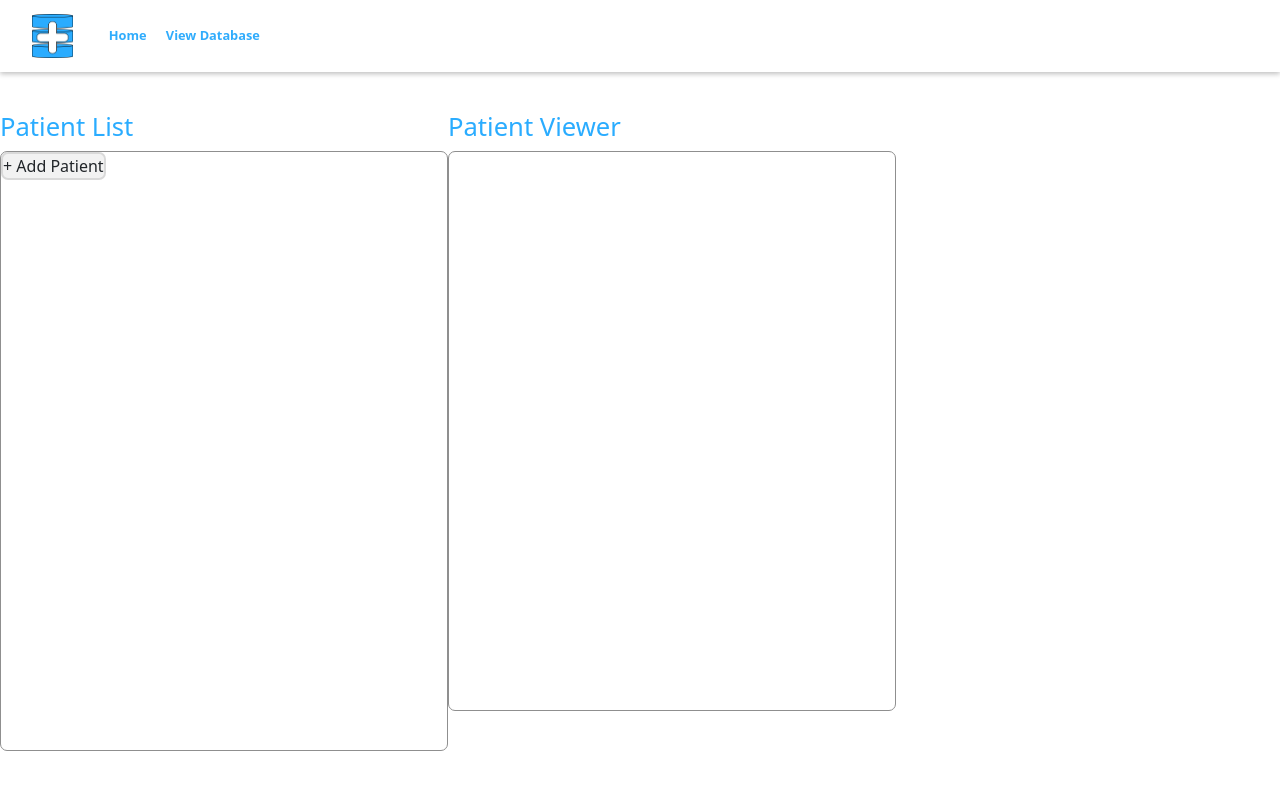
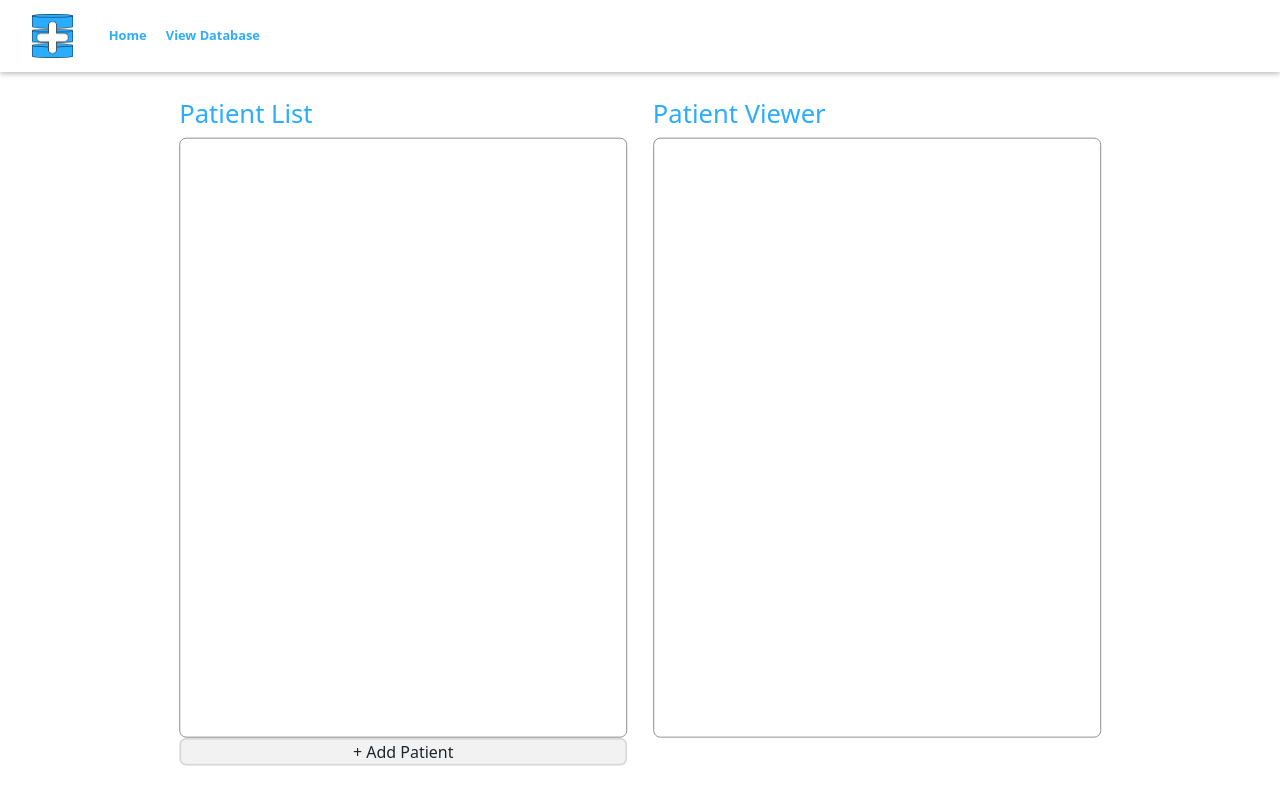
Before and after one commit to coderpr0grammer/healthbase, a React (Create React App) app: page /database in a window 1280 px wide. Built offline with nearby package versions, Linux system fonts and the light colour scheme.

Commit message:
Added stylization for database components

```diff
--- a/src/Components/PatientList.jsx
+++ b/src/Components/PatientList.jsx
@@ -26,10 +26,10 @@ function PatientList({user, currentPatient}) {
         <div className="listContainer">
             <h1>Patient List</h1>
             <div className="patientList">
-                <div className={'addPatient patientContainer'} onClick={openPatientModal}>
-                    + Add Patient
-                </div>
                 {/* {patientList} */}
+            </div>
+            <div className={'addPatient patientContainer'} onClick={openPatientModal}>
+                + Add Patient
             </div>
             <AddPatient
                 state={modalActive}
--- a/src/Components/PatientViewer.css
+++ b/src/Components/PatientViewer.css
@@ -1,6 +1,6 @@
 .profileViewer {
     width: 35vw;
-    height: 70vh;
+    height: 75vh;
     border-radius: 7px;
     border: 1px solid #8f8f8f;
 }
--- a/src/Pages/Database.css
+++ b/src/Pages/Database.css
@@ -1,10 +1,12 @@
 .databaseContainer {
     display: flex;
-    margin-top: 5vh;
-}
-
-.databaseContainer div{
+    position: fixed;
+    top: 50%;
+    left: 50%;
+    margin-right: -50%;
+    transform: translate(-50%, -50%);
     float: left;
+    margin-top: 4vh;
 }
 
 .databaseContainer h1 {
@@ -13,3 +15,7 @@
 
     color: #2AACFF;
 }
+
+#PatientList {
+    margin-right: 2vw;
+}
```
